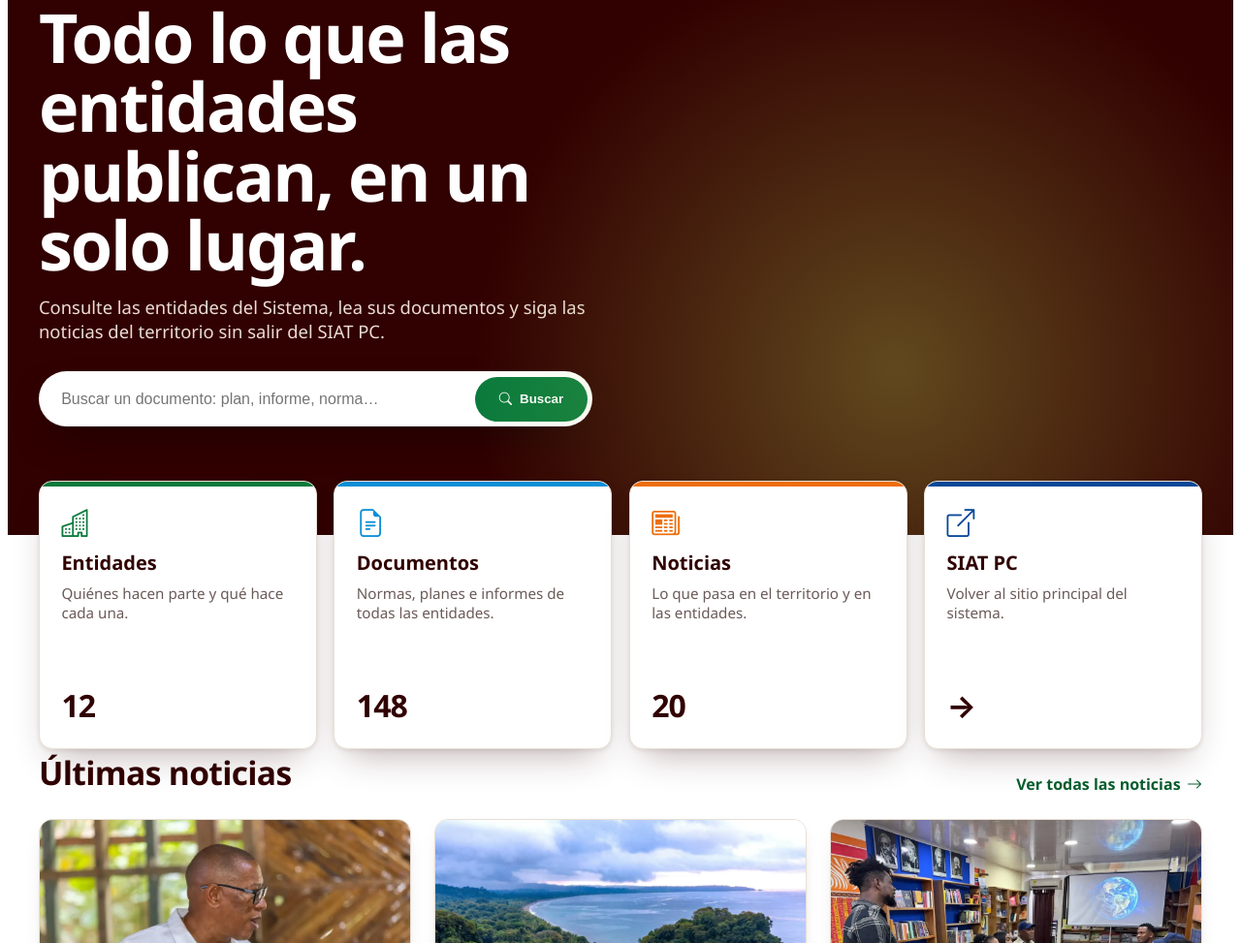
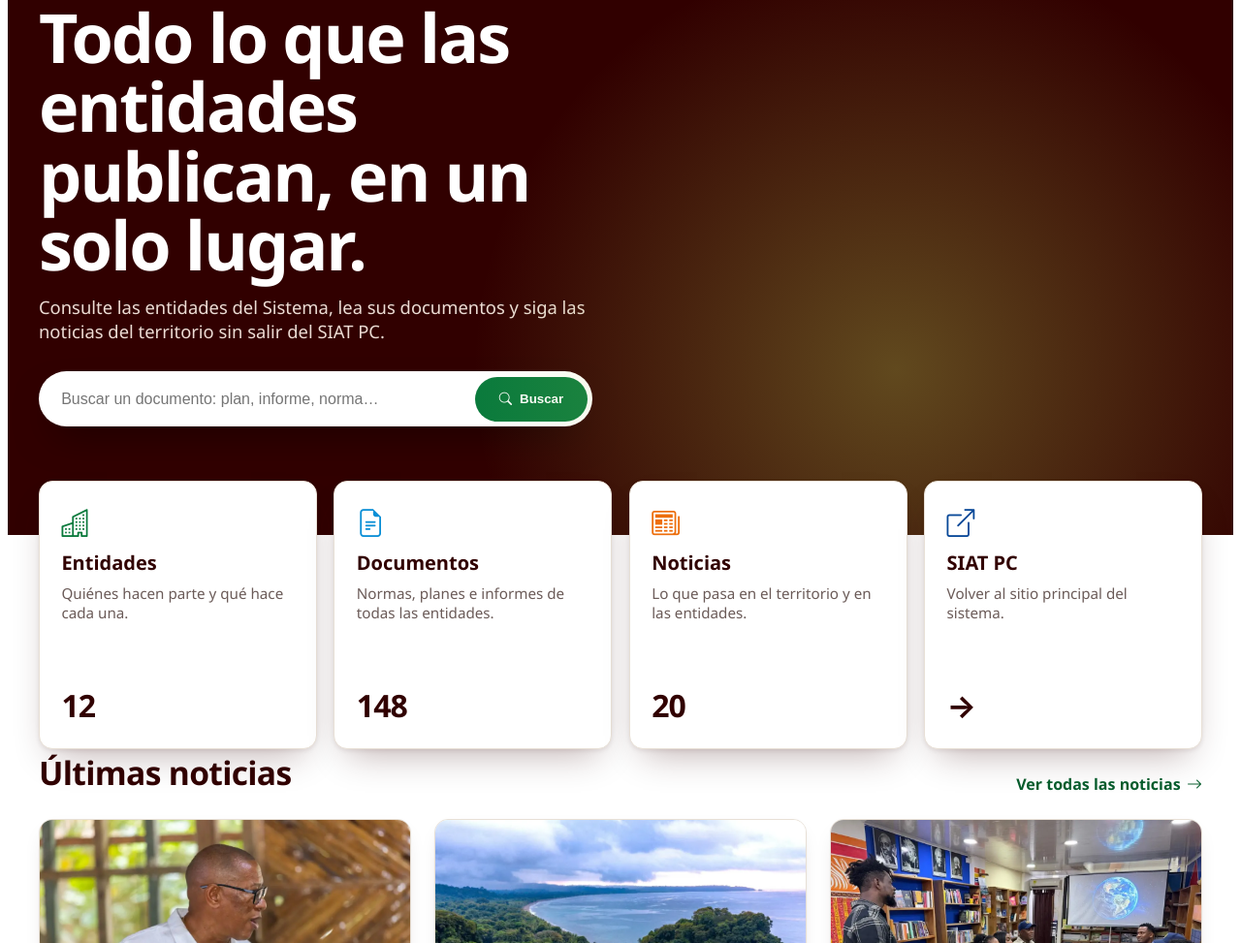
Before and after one commit to JanuarAsprilla/siatpc-informacion, an Astro site: page / in a window 1280 px wide. Shown: the part 276-1249 px from the top of the page at 97% size. Built offline with nearby package versions, Linux system fonts and the light colour scheme; Astro itself is replaced by a stand-in of ours.

Commit message:
fix: quitar la franja de color de los accesos; el color queda en el icono
Co-Authored-By: Claude Sonnet 5.5 <noreply@anthropic.com>

```diff
--- a/src/styles/modulo.css
+++ b/src/styles/modulo.css
@@ -185,7 +185,6 @@ a:hover { opacity: 1; }
 @media (max-width: 991px) { .accesos ul { grid-template-columns: repeat(2, 1fr); } }
 @media (max-width: 520px) { .accesos ul { grid-template-columns: 1fr; } }
 .acceso { display: flex; flex-direction: column; gap: 0.5rem; height: 100%; padding: 1.4rem; background: #fff; border: 1px solid var(--linea); border-radius: var(--radio); box-shadow: var(--sombra-alta); text-decoration: none; color: var(--ink); overflow: hidden; position: relative; transition: transform 0.3s var(--ease); }
-.acceso::before { content: ''; position: absolute; inset: 0 0 auto 0; height: 5px; background: var(--c); }
 .acceso:hover { transform: translateY(-5px); }
 .acceso i { font-size: 1.8rem; color: var(--c); }
 .acceso strong { font-size: 1.25rem; }
```
Also changed, not shown: .impeccable/hook.cache.json.
